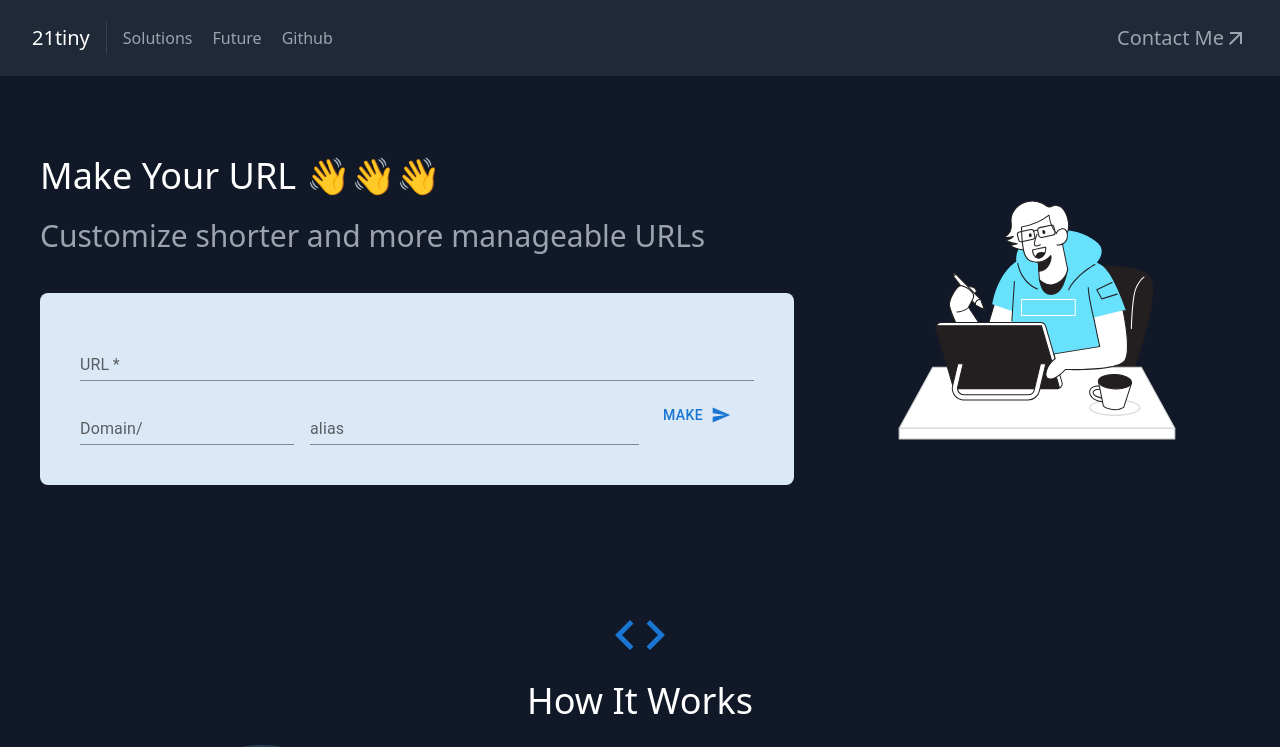
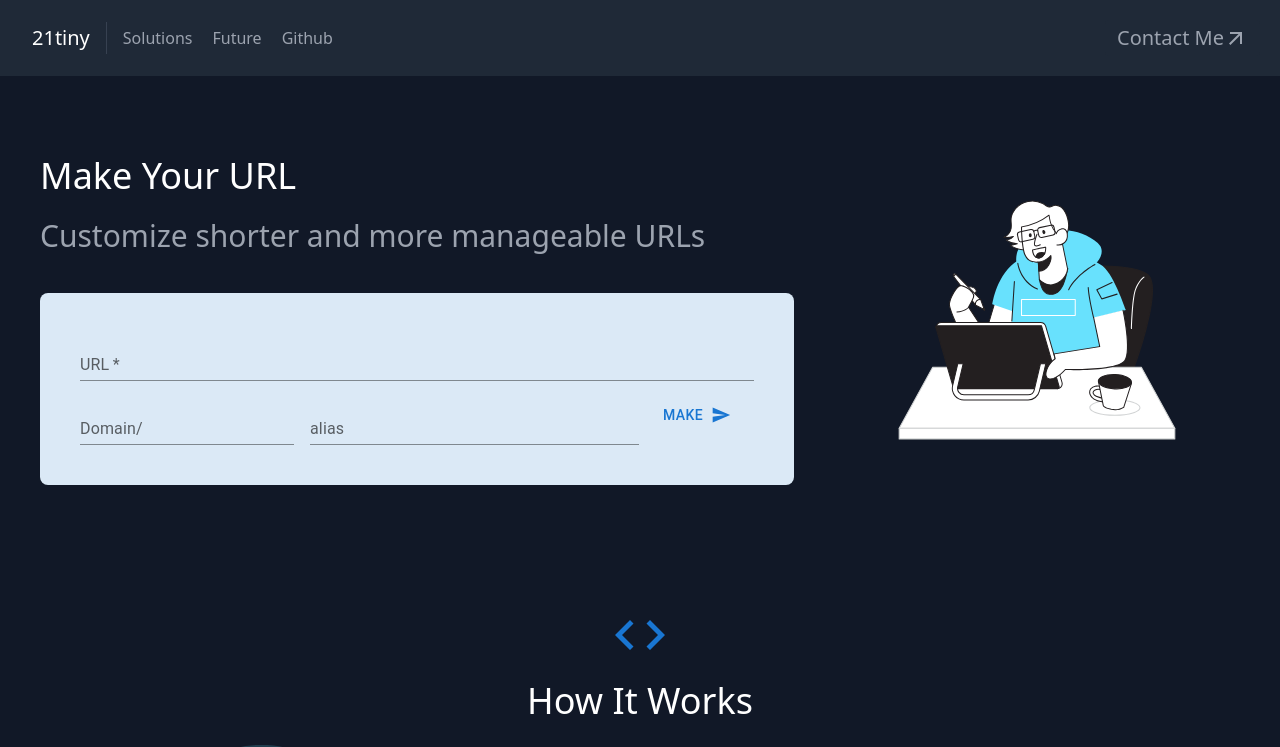
Before and after one commit to liuhangfan/21tiny-frontend, a React (Create React App) app: page / in a window 1280 px wide. Shown: the top 747 px of the page. Built offline with nearby package versions, Linux system fonts and the light colour scheme.

Commit message:
update title

```diff
--- a/src/components/intro.js
+++ b/src/components/intro.js
@@ -6,7 +6,7 @@ export default function Intro() {
           <div className="container bg-gray-900 mx-auto flex px-10 pt-20 md:flex-row flex-col items-center">
             <div className="lg:flex-grow md:w-2/3 lg:pr-0 md:pr-6 flex flex-col md:items-start md:text-left mb-16 md:mb-0 items-center text-center">
               <h1 className="title-font sm:text-4xl text-7xl mb-4 font-medium text-white">
-                Make Your URL 👋👋👋
+                Make Your URL
               </h1>
               <p className="text-3xl mb-8 leading-relaxed">
                 Customize shorter and more manageable URLs
```
